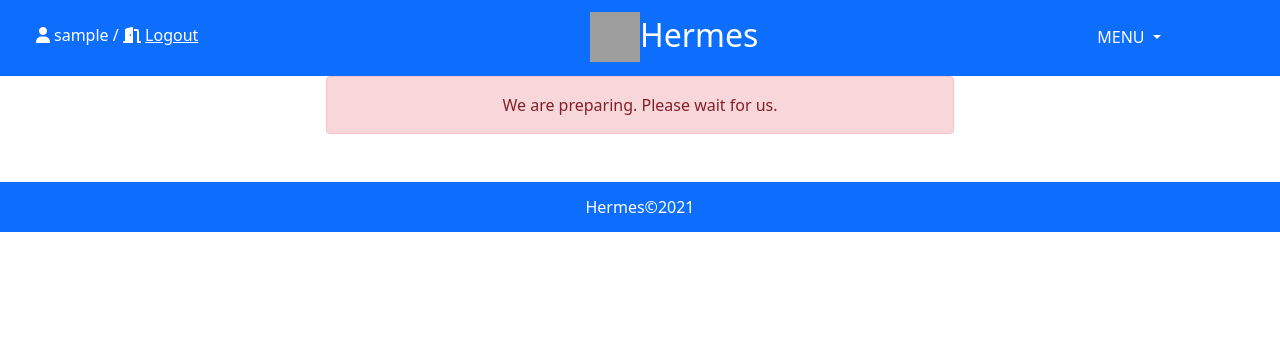
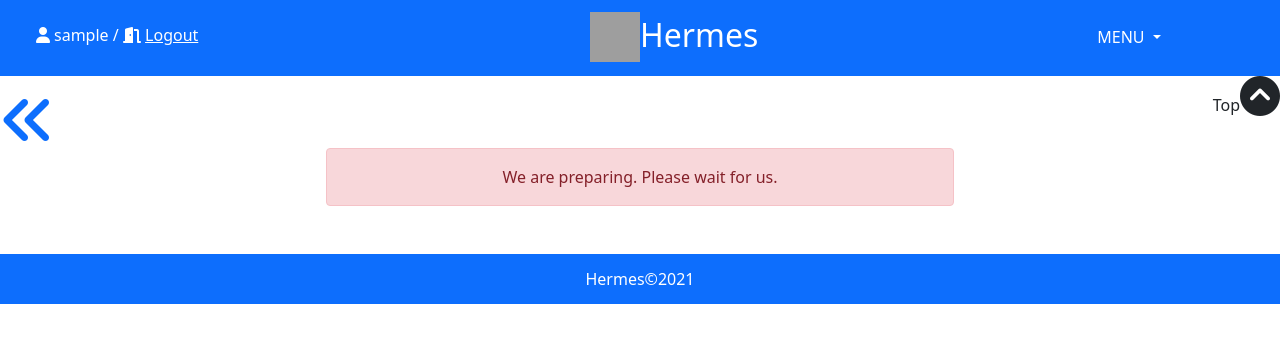
Before and after one commit to Masahiro62/Hermes, a PHP site: page /gallery.php in a window 1280 px wide. Shown: the top 343 px of the page. Run offline with PHP 8.4, Linux system fonts and the light colour scheme; the visitor is signed in with stand-in values (Sample User, id 1); data that the repository does not hold is empty; some libraries are stand-ins or nearby versions; grey boxes are pictures that could not be loaded.

Commit message:
created the button

```diff
--- a/gallery.php
+++ b/gallery.php
@@ -12,6 +12,12 @@
   </head>
   <body>
       <head><?php include 'header.php';?></head>
+
+        <!-- back to dashboarde -->
+        <a href="userDashboard.php"><i class="fas fa-angle-double-left display-4 mt-3"></i></a>
+        <!-- sticky button -->
+        <a href="#" class="text-dark float-end sticky-top" style="text-decoration: none;">Top<i class="fas fa-chevron-circle-up text-dark fs-1"></i><a>
+
       <main class="clearfix mb-5">
         <div class="container-fluid">
         <?php
```
